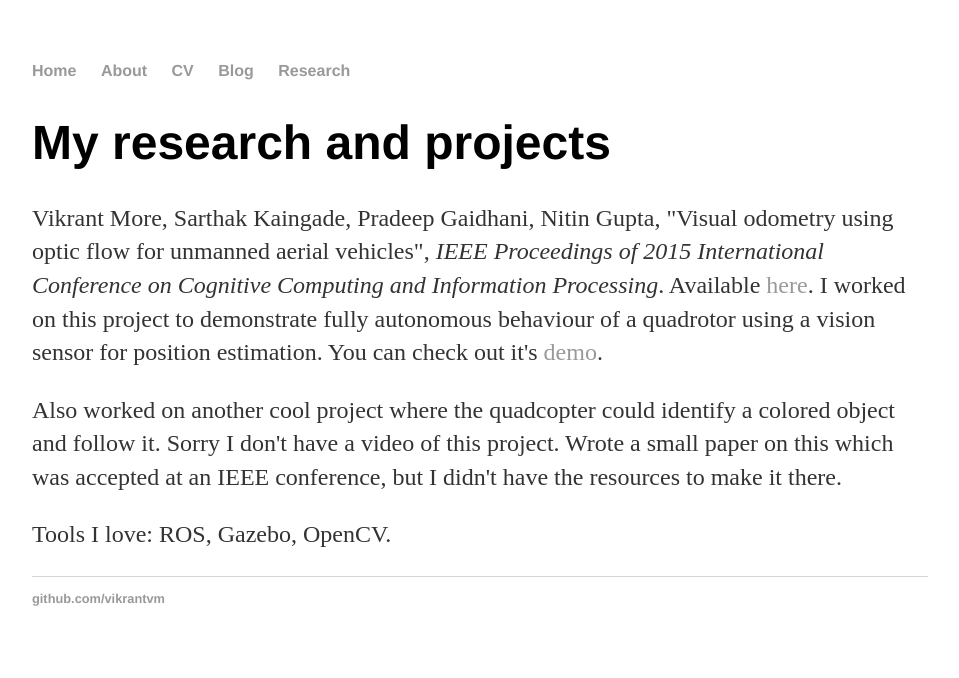
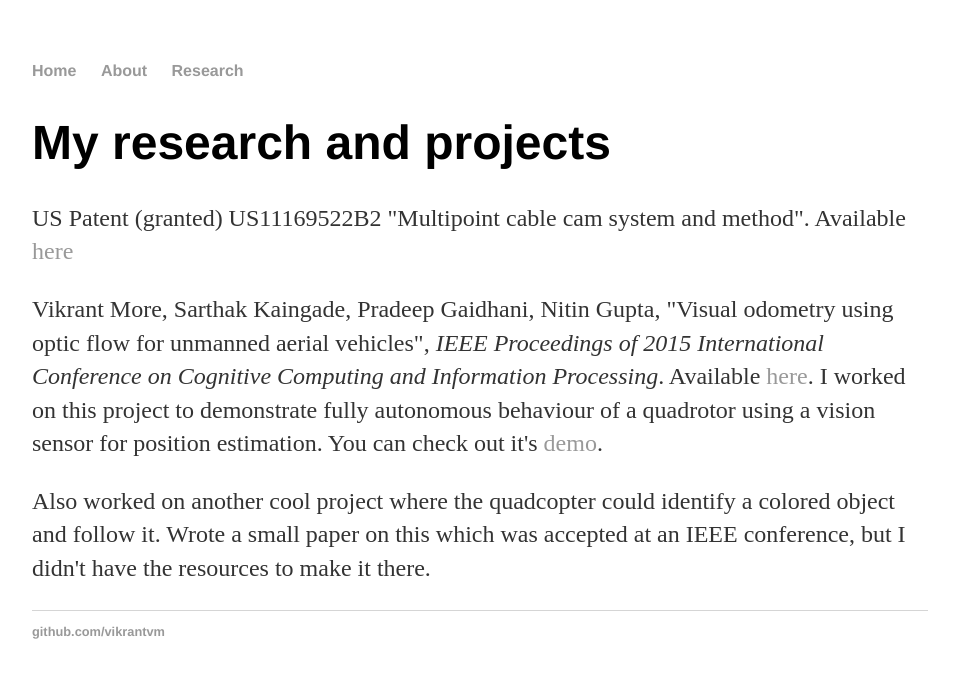
Before and after one commit to vikrantvm/vikrantvm.github.io, a Jekyll site: the page built from research/index.html, in a window 1280 px wide. Shown: the top 678 px of the page, without its empty margins (160-1119 px from the left). Built offline with Jekyll 4.4.1, drawn with Linux system fonts in a browser that asks for light colours.

```diff
--- a/_layouts/default.html
+++ b/_layouts/default.html
@@ -14,8 +14,6 @@
 <ul>
 <li><a href="/">Home</a></li>
 <li><a href="/about">About</a></li>
-<li><a href="/cv">CV</a></li>
-<li><a href="/blog">Blog</a></li>
 <li><a href="/research">Research</a></li>
 </ul>
     </nav>
--- a/about/index.html
+++ b/about/index.html
@@ -5,7 +5,7 @@ title: About Vikrant More
 
 		<div class="about">
 			<h1>About Vikrant</h1>
-			<p>Connect with me on <a href="http://www.linkedin.com/in/vikrantvm">LinkedIn</a></p>
+			<p>Find my professsional interests on <a href="http://www.linkedin.com/in/vikrantvm">LinkedIn</a></p>
 			<ul class="contacts">
 			</ul>
 		</div>
--- a/index.html
+++ b/index.html
@@ -6,5 +6,5 @@ title: Vikrant More
 		<div class="blurb">
 			<h1>Vikrant More</h1>
 			<img src="/images/vikrant.jpg" alt="Vikrant" height="200" width="200">
-			<p>You've stumbled upon my corner on the internet, yowza!</p>
+			<p>Congrats, you've stumbled upon my corner on the internet :)</p>
 		</div>
--- a/research/index.html
+++ b/research/index.html
@@ -3,13 +3,9 @@ layout: default
 title: Vikrant's Research
 ---
 
-	<div class="research">
-
+<div class="research">
   <h1>My research and projects</h1>
+	<p>US Patent (granted) US11169522B2 "Multipoint cable cam system and method". Available <a href="https://patents.google.com/patent/US11169522B2/">here</a>
 	<p>Vikrant More, Sarthak Kaingade, Pradeep Gaidhani, Nitin Gupta, "Visual odometry using optic flow for unmanned aerial vehicles",<i> IEEE Proceedings of 2015 International Conference on Cognitive Computing and Information Processing</i>. Available <a href="http://dx.doi.org/10.1109/CCIP.2015.7100731">here</a>. I worked on this project to demonstrate fully autonomous behaviour of a quadrotor using a vision sensor for position estimation. You can check out it's <a href="https://www.youtube.com/watch?v=1KbOuMlFG0Y">demo</a>.</p>
-
-  <p>Also worked on another cool project where the quadcopter could identify a colored object and follow it. Sorry I don't have a video of this project. Wrote a small paper on this which was accepted at an IEEE conference, but I didn't have the resources to make it there.</p>
-
-	<p>Tools I love: ROS, Gazebo, OpenCV.</p>
-
-	</div>
+    <p>Also worked on another cool project where the quadcopter could identify a colored object and follow it. Wrote a small paper on this which was accepted at an IEEE conference, but I didn't have the resources to make it there.</p>
+</div>
```
Also changed, not shown: _posts/2015-10-05-vikrant-more-personal-page-up.md (deleted, +0 -7 lines), README.md.
